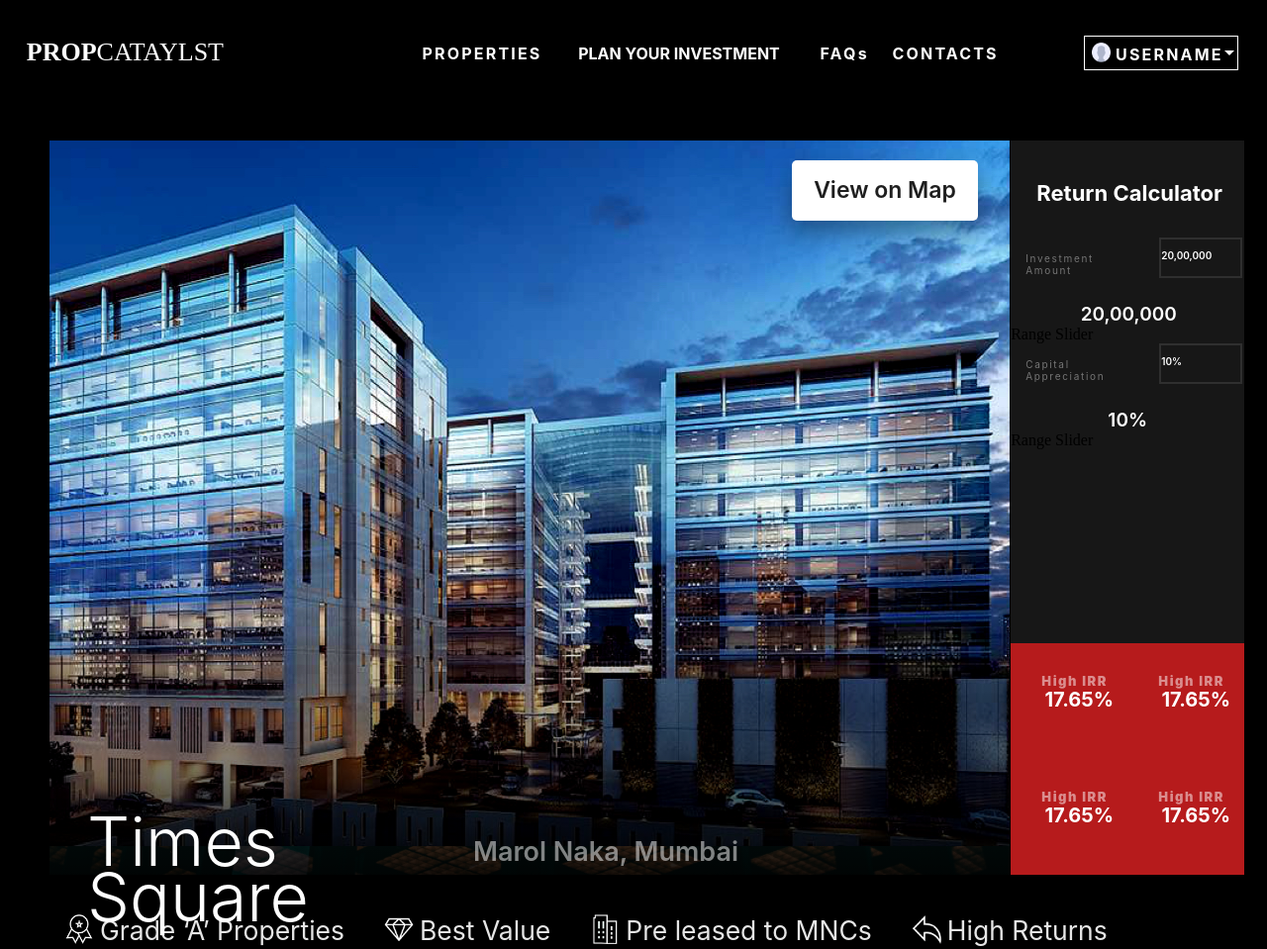
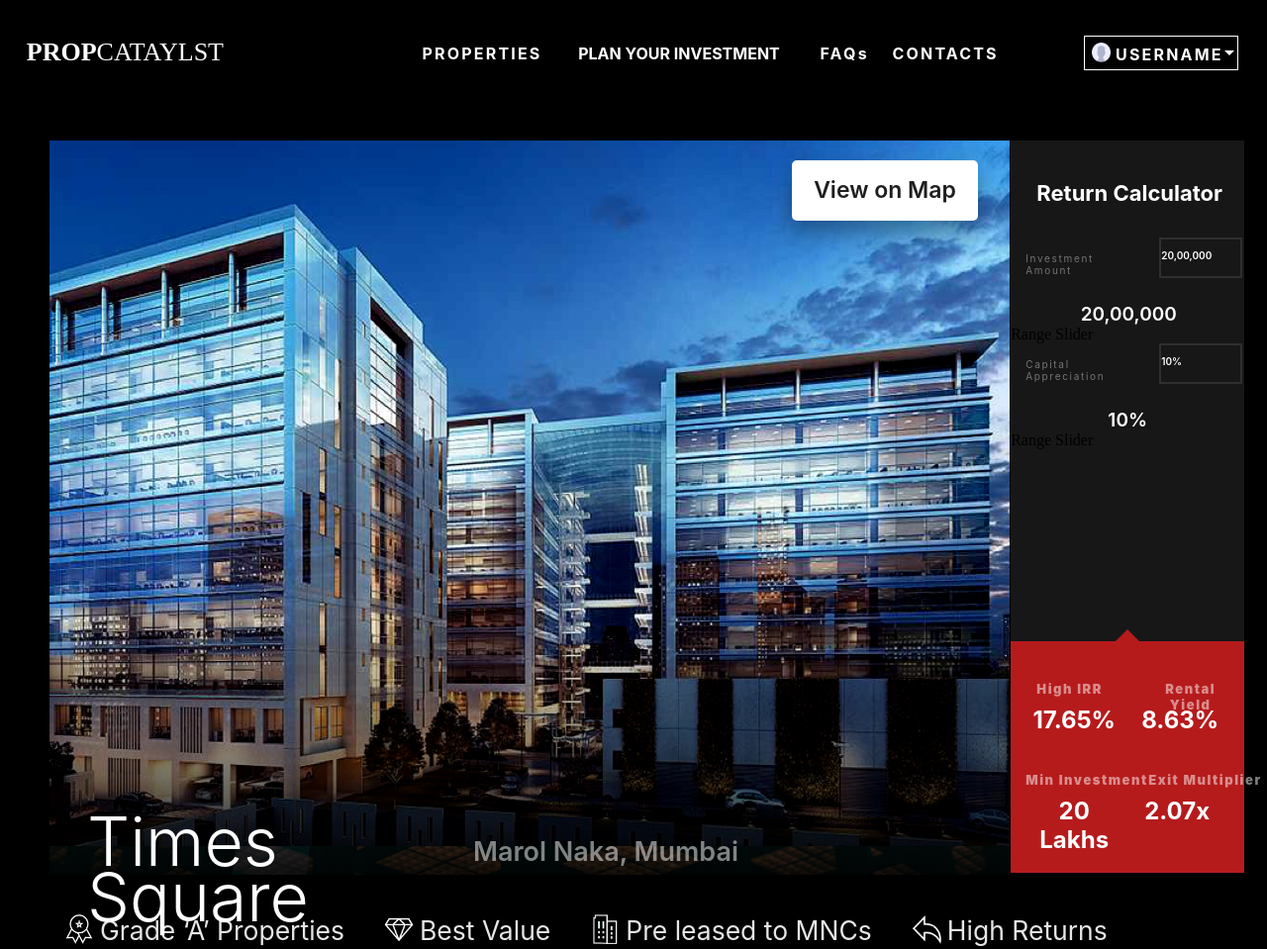
Before and after one commit to shubham-mantra/Propcatalyst, a plain HTML site: page index.html in a window 1280 px wide. Shown: the top 959 px of the page at 99% size. Drawn offline with Linux system fonts and the light colour scheme; files whose address does not match are found by name.

```diff
--- a/css/style.css
+++ b/css/style.css
@@ -47,9 +47,11 @@ body{
   background-size: 100% 100%;
 }
 
-.top_left_div{
+.top_right_div{
   margin-right: 20px;
   background-color: #171717;
+  height:740px;
+  position: relative;;
 }
 
 .return-calculator {
@@ -63,13 +65,16 @@ body{
   margin-top: 40px;
 }
 
-.top_left-div_red {
+.top_right-div_red {
 
   background-color: #b61b1c;
-  margin-top: 438px;
   height: 234px;
+  width: 100%;
   display: grid;
   grid-template-columns: 1fr 1fr;
+  position: absolute;
+  bottom: 0;
+
 }
 
 .high_irr {
@@ -82,21 +87,52 @@ body{
   letter-spacing: 1.56px;
   color: #ffffff;
   text-align: center;
+  margin-top: 40px;
+  margin-left: 15px;
 }
 
  .below_high_irr{
   width: 98px;
   height: 34px;
   font-family: SFProDisplay;
-  font-size: 20px;
+  font-size: 24px;
   font-weight: bold;
-  letter-spacing: normal;
   text-align: center;
   color: #ffffff;
+  margin-top: 10px;
+  margin-left: 15px;
 }
+
+.rental_yield {
+  width: 89px;
+  height: 15px;
+  opacity: 0.5;
+  font-family: SFProDisplay;
+  font-size: 13px;
+  font-weight: 900;
+  letter-spacing: 1.56px;
+  color: #ffffff;
+  text-align: center;
+  margin-top: 40px;
+  margin-left: -10px;
+
+}
+
+.below_rental_yield{
+  width: 98px;
+  height: 34px;
+  font-family: SFProDisplay;
+  font-size: 24px;
+  font-weight: bold;
+  text-align: center;
+  color: #ffffff;
+  margin-top: 10px;
+  margin-left: -25px;
+
+}
+
 .high_irr_margin{
-  margin-top: 30px;
-  margin-left: 20px;
+
 }
 
 .innerdiv{
@@ -225,9 +261,11 @@ body{
 }
 
 .dash{
-  margin-top: 212px;
-  font-size: 33px;
-  color:  #c91718;
+  margin-top: 230px;
+  width: 30px;
+}
+.dash_creation{
+  border: 3px solid #c91718;
 }
 
 .middleleft{
@@ -287,9 +325,45 @@ margin: 105px 166px 0 20px;
   text-align: center;
   color: #000000;
   margin-top: 50px;
-
 }
 
+.mininvestment {
+  width: 132px;
+  height: 15px;
+  opacity: 0.5;
+  font-family: SFProDisplay;
+  font-size: 13px;
+  font-weight: 900;
+  letter-spacing: 1.56px;
+  color: #ffffff;
+  margin-top: -10px;
+  margin-left: 15px;
+}
+
+.exit_multiplier {
+  width: 132px;
+  height: 15px;
+  opacity: 0.5;
+  font-family: SFProDisplay;
+  font-size: 13px;
+  font-weight: 900;
+  letter-spacing: 1.56px;
+  color: #ffffff;
+  margin-top: -10px;
+  margin-left: -8px;
+}
+
+.below_x{
+  width: 98px;
+  height: 34px;
+  font-family: SFProDisplay;
+  font-size: 24px;
+  font-weight: bold;
+  text-align: center;
+  color: #ffffff;
+  margin-top: 10px;
+  margin-left: -28px;
+}
 .financial-model {
   width: 166px;
   height: 29px;
@@ -464,6 +538,16 @@ a:link {
   border-right: 5px solid transparent;
   border-top: 5px solid #fff;
 }
+.arrow_up {
+  width: 0;
+  height: 0;
+  border-left: 15px solid transparent;
+  border-right: 15px solid transparent;
+  border-bottom: 15px solid #b61b1c;
+  margin-left: auto;
+  margin-right: auto;
+  margin-top: 182px;
+}
 
 .arrow{
   margin-top: 14px;
--- a/index.html
+++ b/index.html
@@ -46,13 +46,7 @@
           </div>
 
           <div class="arrow">
-            <div class="arrow-up">
-            </div>
             <div class="arrow-down">
-            </div>
-            <div class="arrow-left">
-            </div>
-            <div class="arrow-right">
             </div>
           </div>
           <div></div>
@@ -96,17 +90,14 @@
 
              <div class="grade-a-properties">High Returns
              </div>
-
-
-
            </div>
          </div>
 
 
-         <div  class="top_left_div">
+         <div  class="top_right_div">
            <div class="innerdiv">
-            <h3 class="return-calculator">Return Calculator
-            </h3>
+                <h3 class="return-calculator">Return Calculator
+                </h3>
             <div class="investment_grid">
               <div class="investment-amount">Investment Amount
               </div>
@@ -132,8 +123,12 @@
             </div>
             <div> Range Slider
             </div>
+
+            <div class="arrow_up"></div>
+
+
           </div>
-            <div class="top_left-div_red">
+            <div class="top_right-div_red">
               <div class="high_irr_margin">
                 <div class="high_irr">High IRR
                 </div >
@@ -141,21 +136,21 @@
                 </div >
               </div>
               <div class="high_irr_margin">
-                <div class="high_irr">High IRR
+                <div class="rental_yield">Rental Yield
                 </div >
-                <div class="below_high_irr">17.65%
+                <div class="below_rental_yield">8.63%
                 </div >
               </div>
               <div class="high_irr_margin">
-                <div class="high_irr">High IRR
+                <div class="mininvestment">Min Investment
                 </div >
-                <div class="below_high_irr">17.65%
+                <div class="below_high_irr">20 Lakhs
                 </div >
               </div>
               <div class="high_irr_margin">
-                <div class="high_irr">High IRR
+                <div class="exit_multiplier">Exit Multiplier
                 </div >
-                <div class="below_high_irr">17.65%
+                <div class="below_x">2.07x
                 </div >
               </div>
             </div>
@@ -170,7 +165,8 @@
     <div class=middle>
       <div class="middleleft">
         <div class="dash">
-          &#8213
+          <div class="dash_creation">
+          </div>
         </div>
 
         <div>
```
